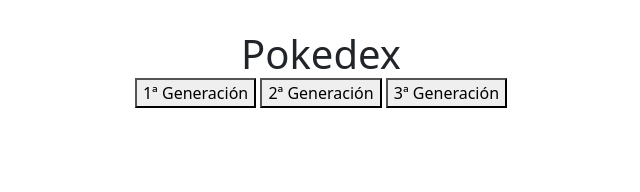
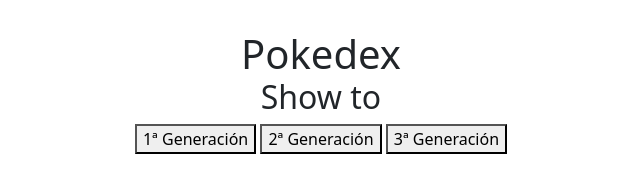
Before and after one commit to Javierfs94/Pokedex, a plain HTML site: page index.html in a window 1280 px wide. Shown: the whole page, without its empty margins (319-959 px from the left). Drawn offline with nearby package versions, Linux system fonts and the light colour scheme.

Commit message:
Page update

```diff
--- a/assets/js/script.js
+++ b/assets/js/script.js
@@ -45,5 +45,4 @@ document.addEventListener("DOMContentLoaded", function () {
       });
   }
 
-
 });
--- a/index.html
+++ b/index.html
@@ -16,9 +16,12 @@
 
     <div class="container text-center">
         <h1>Pokedex</h1>
-        <button id="generation1">1ª Generación</button>
-        <button id="generation2">2ª Generación</button>
-        <button id="generation3">3ª Generación</button>
+        <div>
+            <h2>Show to</h2>
+            <button id="generation1">1ª Generación</button>
+            <button id="generation2">2ª Generación</button>
+            <button id="generation3">3ª Generación</button>
+        </div>
 
         <div class="row list">
 
```
